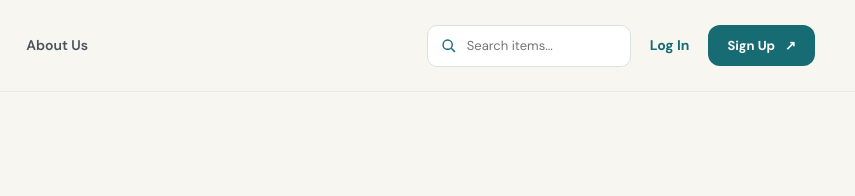
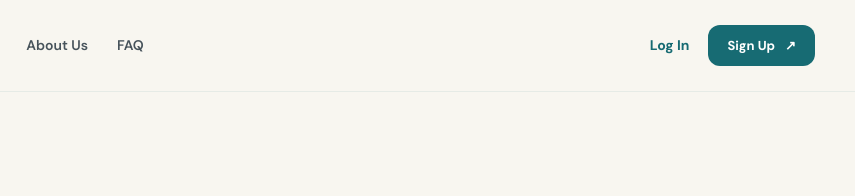
Before and after one commit to zynpacba/UniFynd, a website: page 404.html in a window 1280 px wide. Shown: the top 196 px of the page, 425-1280 px from the left. Drawn offline with Linux system fonts and the light colour scheme.

Commit message:
search bar removed and FAQ link added

```diff
--- a/404.html
+++ b/404.html
@@ -52,6 +52,7 @@
           <a href="/landing_page.html">Home</a>
           <a href="/browse_items.html">Browse Items</a>
           <a href="/about_us.html">About Us</a>
+          <a href="help_faq.html">FAQ</a>
 
           <!-- Logged-in User Only -->
           <a href="/profile.html" class="auth-only" hidden>My Profile</a>
@@ -59,26 +60,6 @@
 
         <!-- Guest User Actions -->
         <div class="nav-actions guest-only">
-          <form class="nav-search" action="/browse_items.html" method="get" role="search">
-            <svg
-              viewBox="0 0 24 24"
-              fill="none"
-              stroke="currentColor"
-              stroke-width="2"
-              aria-hidden="true"
-            >
-              <circle cx="10.8" cy="10.8" r="6.5"/>
-              <path d="m16 16 5 5"/>
-            </svg>
-
-            <input
-              type="search"
-              name="q"
-              placeholder="Search items..."
-              aria-label="Search items"
-            >
-          </form>
-
           <a href="/login.html" class="login-link">Log In</a>
 
           <a href="/register.html" class="btn btn-primary signup-link">
```
